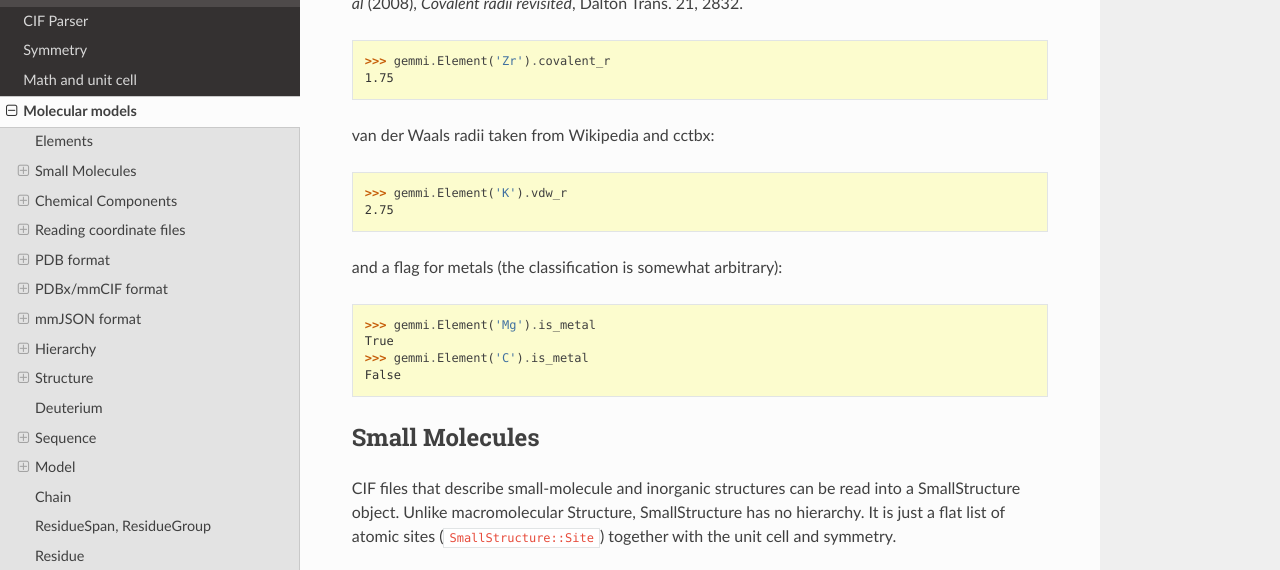
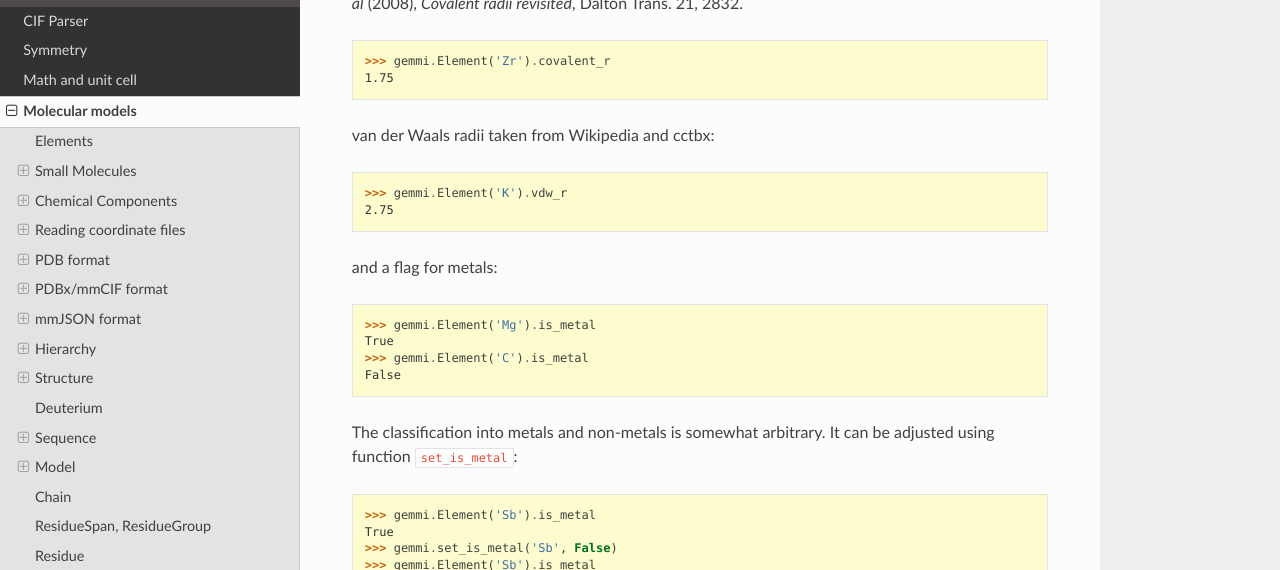
Before and after one commit to project-gemmi/gemmi, a Sphinx documentation site: the page built from docs/mol.rst, in a window 1280 px wide and 900 px high, scrolled down 1068 px, cut to the strip 0-570 px from the top of the window. Built offline with Sphinx 7.4.7 and the Read the Docs theme 2.0.0, drawn with Linux system fonts in a browser that asks for light colours.

Commit message:
add function set_is_metal()

```diff
--- a/docs/mol.rst
+++ b/docs/mol.rst
@@ -67,13 +67,24 @@ van der Waals radii taken from Wikipedia and cctbx:
     >>> gemmi.Element('K').vdw_r
     2.75
 
-and a flag for metals (the classification is somewhat arbitrary):
+and a flag for metals:
 
 .. doctest::
 
     >>> gemmi.Element('Mg').is_metal
     True
     >>> gemmi.Element('C').is_metal
+    False
+
+The classification into metals and non-metals is somewhat arbitrary.
+It can be adjusted using function `set_is_metal`:
+
+.. doctest::
+
+    >>> gemmi.Element('Sb').is_metal
+    True
+    >>> gemmi.set_is_metal('Sb', False)
+    >>> gemmi.Element('Sb').is_metal
     False
 
 Small Molecules
```
Also changed, not shown: 2 other files.
